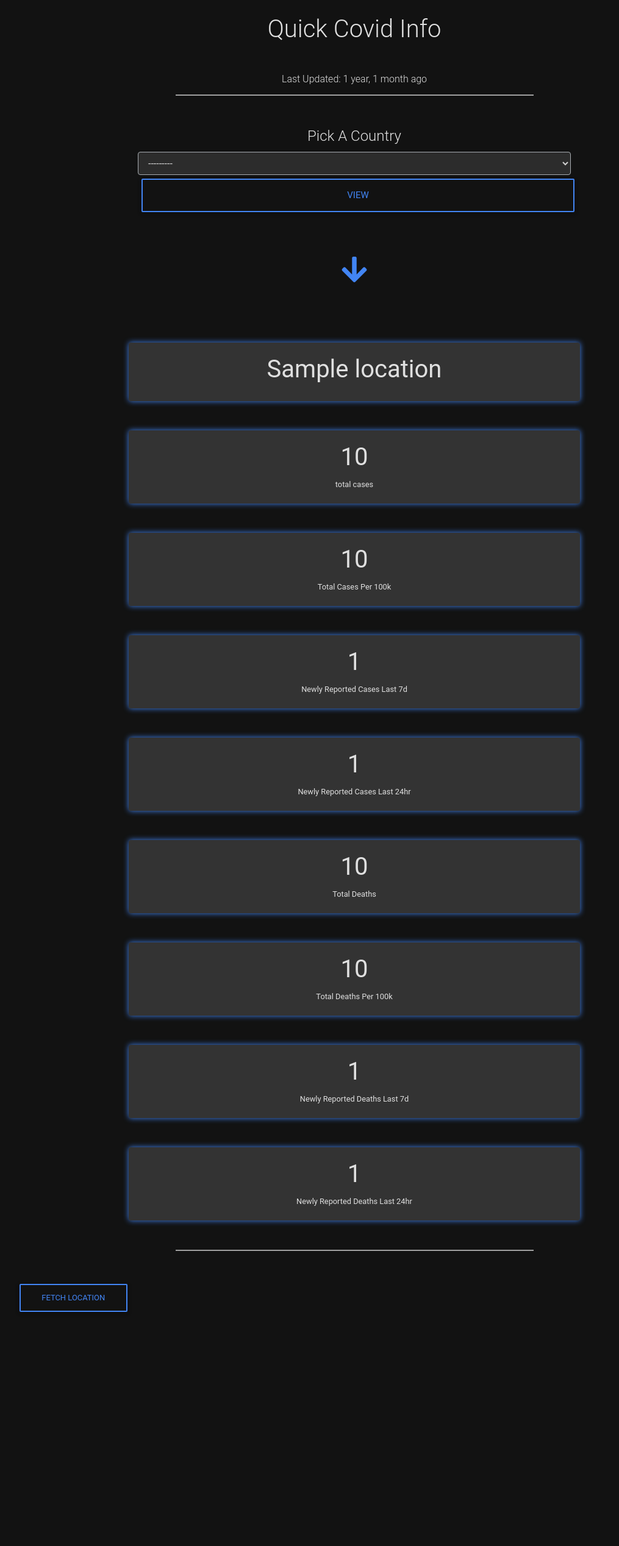
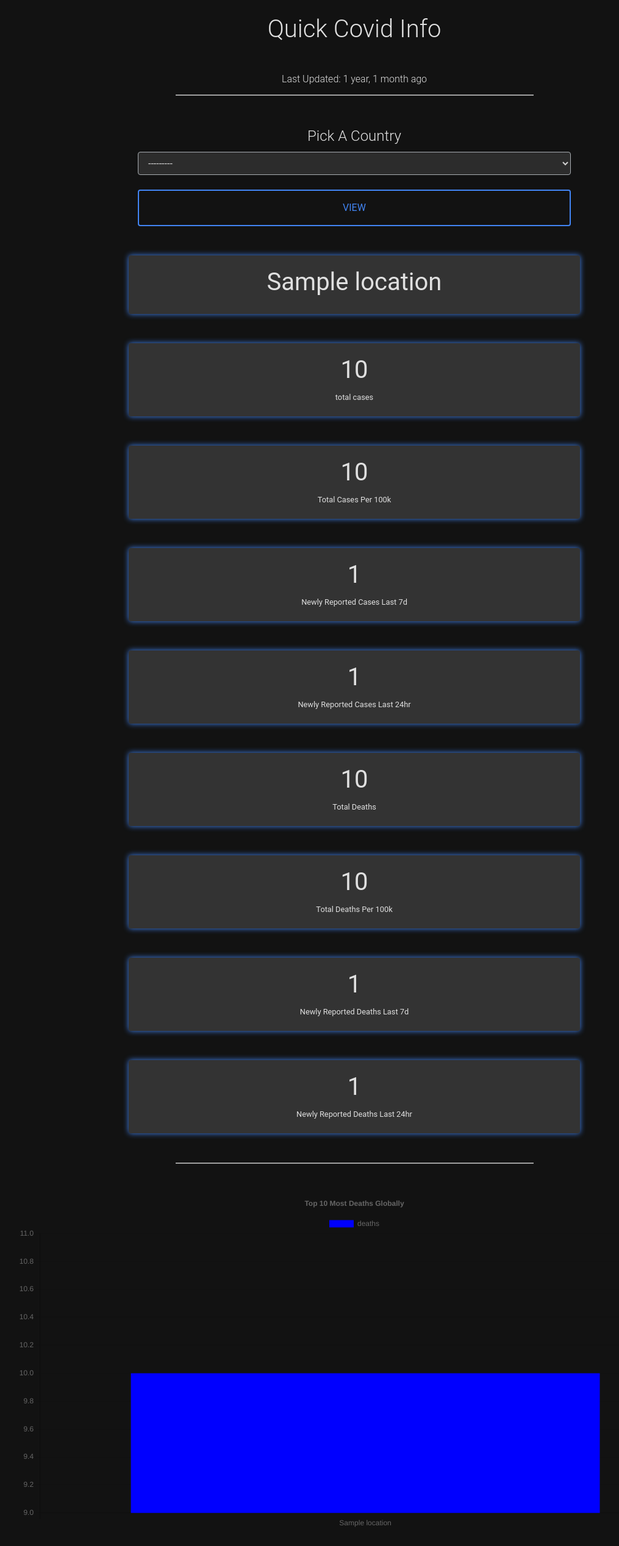
Before and after one commit to beasyx0/covid_quick_info, a Django app: template quick_covid/templates/quick_covid/index.html in a window 1280 px wide. Shown: the whole page at 61% size, without its empty margins (59-1074 px from the left). Before the commit the page ends 2152 px from the top, so only its background shows below. Run offline with Django 3.2, Linux system fonts and the light colour scheme; tables that the repository leaves empty hold one stand-in row (values such as "Sample post"); the template is opened without the code that fills it: values that come from a table or form of the project are taken from there, most other values are stand-ins (such as "Sample title", 1, 10 or a date in 2020); some libraries are stand-ins or nearby versions.

Commit message:
testing chart.js

```diff
--- a/quick_covid/templates/quick_covid/base.html
+++ b/quick_covid/templates/quick_covid/base.html
@@ -44,6 +44,8 @@
 			<!-- MDB core JavaScript -->
 			<script type="text/javascript" src="https://cdnjs.cloudflare.com/ajax/libs/mdbootstrap/4.19.1/js/mdb.min.js"></script>
 
+			<script src="https://cdn.jsdelivr.net/npm/chart.js@2.9.3/dist/Chart.min.js"></script>
+
 			<script>
 				$('#close-messages').click(function(){
 					$('.messages').hide();
--- a/quick_covid/templates/quick_covid/index.html
+++ b/quick_covid/templates/quick_covid/index.html
@@ -14,32 +14,19 @@
 
 	<hr class="col-6 mb-5 bar">
 
-	<!--<form action="." method="post" class="col-lg-8 m-auto" id="fetch-location-form">
-		{% csrf_token %}
-		<legend class="text-center text-light">Pick A Country</legend>
-		<div class="form-group">
-			{{ form|crispy }}
-			<button type="submit" class="sub-btn btn btn-outline-primary btn-lg w-100"><span class="">View</span></button>
-		</div>
-	</form>-->
-
 	<form action="." method="post" class="col-lg-8 m-auto" id="fetch-location-form">
 		{% csrf_token %}
 		<legend class="text-center text-light">Pick A Country</legend>
-		<div class="form-group">
+		<div class="form-group text-center">
 			<select name="location" class="select form-control" required="" id="id_location">
 				<option value="" selected="">---------</option>
 				{% for loc in all_location_names %}
 					<option value="{{ loc.name }}">{{ loc.name }}</option>
 				{% endfor %}
 			</select>
-			<button type="submit" class="sub-btn btn btn-outline-primary btn-lg w-100"><span class="">View</span></button>
+			<button type="submit" class="sub-btn btn-outline-primary mt-4 p-3 w-100 rounded"><span class="">VIEW</span></button>
 		</div>
 	</form>
-
-	<div class="col-4 m-auto d-flex justify-content-center p-5">
-		<i class="fas fa-arrow-down text-primary"></i>
-	</div>
 
 	<div class="mb-5 mt-5">
 		<div class="card loc-card col-lg-8 m-auto">
@@ -123,31 +110,57 @@
 
 	<hr class="col-6 mb-5 bar">
 
-	<button id="fetch-location" class="btn btn-outline-primary" name="{{ location.public_id }}">fetch location</button>
+
+  <div id="container">
+    <canvas id="death-chart" data-url="{% url 'quick_covid:fetch-deaths' %}"></canvas>
+  </div>
 
 {% endblock content %}
 
 
 {% block extra_scripts %}
+
+
 <script>
-$(document).ready(function () {
-  $('#fetch-location').click(function(){
+
+	$(function () {
+
+	  var $populationChart = $("#death-chart");
 	  $.ajax({
-      type: "POST",
-      url: "{% url 'quick_covid:fetch-location' %}",
-      dataType: "json",
-      data: {'public_id': $(this).attr('name'), 'csrfmiddlewaretoken': '{{csrf_token}}'},
-      success: function (response) {
-        alert(response.deaths_newly_reported_last_24_hours);
+	    url: $populationChart.data("url"),
+	    success: function (data) {
+
+	      var ctx = $populationChart[0].getContext("2d");
+
+	      new Chart(ctx, {
+	        type: 'bar',
+	        data: {
+	          labels: data.labels,
+	          datasets: [{
+	            label: 'deaths',
+	            backgroundColor: 'blue',
+	            data: data.data
+	          }]
 	        },
-      error: function (response) {
-        alert('no')
+	        options: {
+	          responsive: true,
+	          legend: {
+	            position: 'top',
+	          },
+	          title: {
+	            display: true,
+	            text: 'Top 10 Most Deaths Globally'
+	          }
 	        }
 	      });
-    return false;
+
+	    }
 	  });
+
 	});
+
 </script>
+
 
 <script>
   $(document).ready(function () {
@@ -155,7 +168,7 @@ $(document).ready(function () {
       $.ajax({
         data: $(this).serialize(),
         type: 'POST',
-        url: "{% url 'quick_covid:fetch-location-2' %}",
+        url: "{% url 'quick_covid:fetch-location' %}",
         success: function (response) {
         	$('#location-name').empty().append(response.name);
         	$('#location-cases-total').empty().append(response.cases_total);
@@ -168,7 +181,7 @@ $(document).ready(function () {
         	$('#location-deaths-last-24').empty().append(response.deaths_newly_reported_last_24_hours);
         },
         error: function (response) {
-        	alert('nope');
+        	alert('Something went wrong');
         }
       });
       return false;
--- a/quick_covid/urls.py
+++ b/quick_covid/urls.py
@@ -1,7 +1,7 @@
 from django.contrib import admin
 from django.urls import path, include
 
-from quick_covid.views import index, fetch_location, fetch_location_2
+from quick_covid.views import index, fetch_location, fetch_deaths
 
 
 app_name = "quick_covid"
@@ -9,5 +9,5 @@ app_name = "quick_covid"
 urlpatterns = [
 	path('', index, name='index'),
 	path('fetch-location/', fetch_location, name='fetch-location'),
-	path('fetch-location-2/', fetch_location_2, name='fetch-location-2'),
+	path('fetch-deaths/', fetch_deaths, name='fetch-deaths'),
 ]
--- a/quick_covid/views.py
+++ b/quick_covid/views.py
@@ -1,3 +1,4 @@
+import re
 from django.shortcuts import render, get_object_or_404
 from django.http import JsonResponse, HttpResponseBadRequest
 from django.contrib import messages
@@ -10,13 +11,12 @@ from django.utils.timezone import localtime
 
 def index(request):
     all_location_names = Location.objects.values('name')
+    location = get_object_or_404(Location, name='Global')
     form = LocationSelectForm(request.POST or None, initial='')
     if request.method == 'POST':
         if form.is_valid():
             location = form.cleaned_data['location']
-    if request.method == 'GET':
-        location = get_object_or_404(Location, name='Global')
-        messages.success(request, f'Last updated: {localtime(location.updated).strftime("%m/%d/%Y @ %H:%M:%S %p")}')
+    messages.success(request, f'Last updated: {localtime(location.updated).strftime("%m/%d/%y %I:%M %p")}')
     last_updated = location.updated
     context = {
         'all_location_names': all_location_names,
@@ -27,27 +27,6 @@ def index(request):
     return render(request, 'quick_covid/index.html', context)
 
 
-def fetch_location(request):
-    if request.method == 'POST' and request.is_ajax():
-        public_id = request.POST.get('public_id', None)
-        location = get_object_or_404(Location, public_id=public_id)
-        res = {
-            'name': location.name,
-            'cases_total': location.cases_total,
-            'cases_total_per_100k': location.cases_total_per_100k,
-            'cases_newly_reported_last_7_days': location.cases_newly_reported_last_7_days,
-            'cases_newly_reported_last_24_hours': location.cases_newly_reported_last_24_hours,
-            'deaths_total': location.deaths_total,
-            'deaths_total_per_100k': location.deaths_total_per_100k,
-            'deaths_newly_reported_last_7_days': location.deaths_newly_reported_last_7_days,
-            'deaths_newly_reported_last_24_hours': location.deaths_newly_reported_last_24_hours,
-        }
-        return JsonResponse(res, status=200)
-    else:
-        return HttpResponseBadRequest()
-
-
-import re
 def my_intcomma(value):
     """
     Convert an integer to a string containing commas every three digits.
@@ -62,7 +41,7 @@ def my_intcomma(value):
         return my_intcomma(new)
 
 
-def fetch_location_2(request):
+def fetch_location(request):
     if request.method == 'POST' and request.is_ajax():
         location_name = request.POST.get('location')
         location = get_object_or_404(Location, name=location_name)
@@ -80,3 +59,17 @@ def fetch_location_2(request):
         return JsonResponse(res, status=200)
     else:
         return HttpResponseBadRequest()
+
+
+
+def fetch_deaths(request):
+    labels = []
+    data = []
+    locations = Location.objects.values().exclude(name='Global').order_by('-deaths_total')[:10]
+    for loc in locations:
+        labels.append(loc['name'])
+        data.append(loc['deaths_total'])
+    return JsonResponse(data={
+                            'labels': labels,
+                            'data': data,
+                        })
```
Lines whose indentation alone changed are shown as unchanged.
